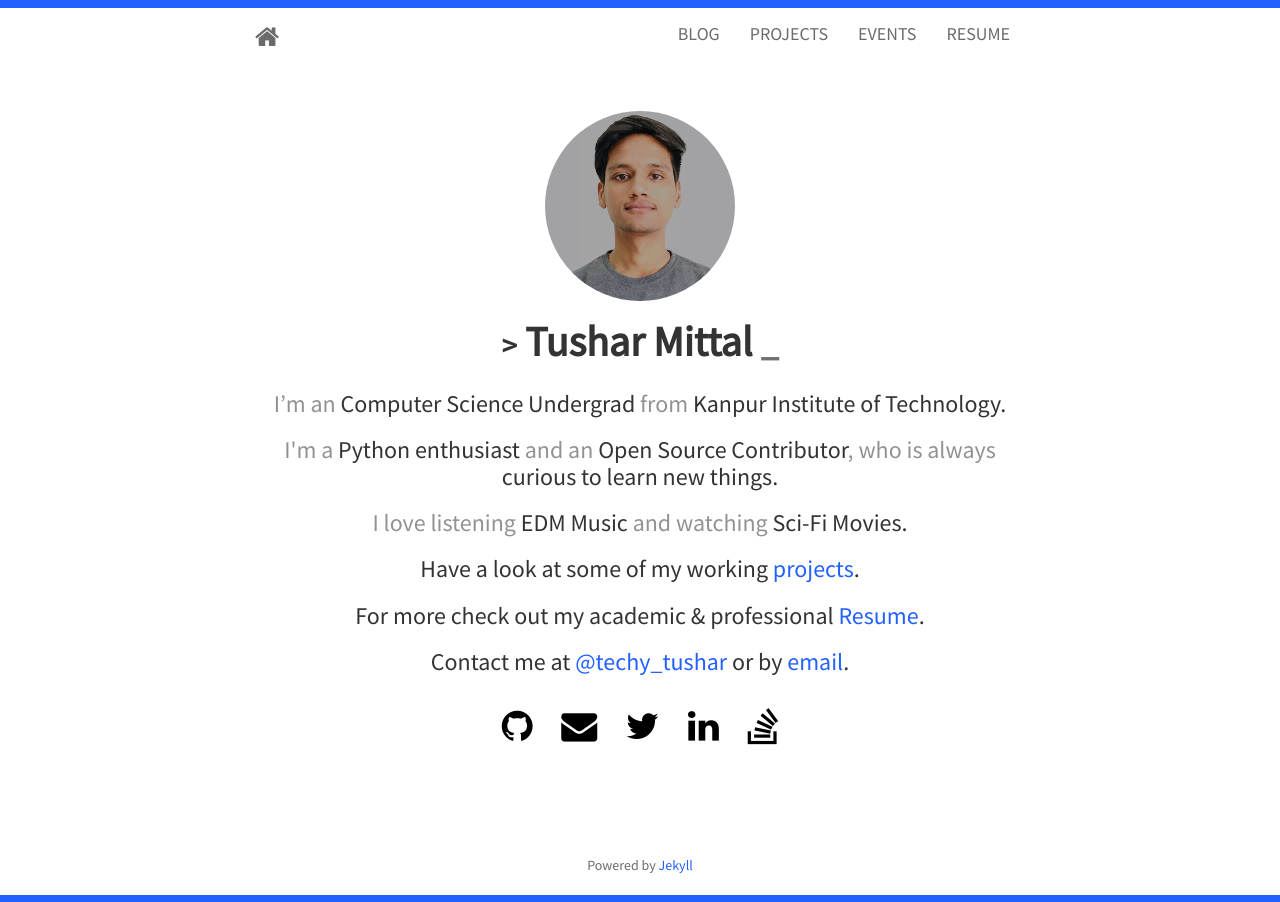
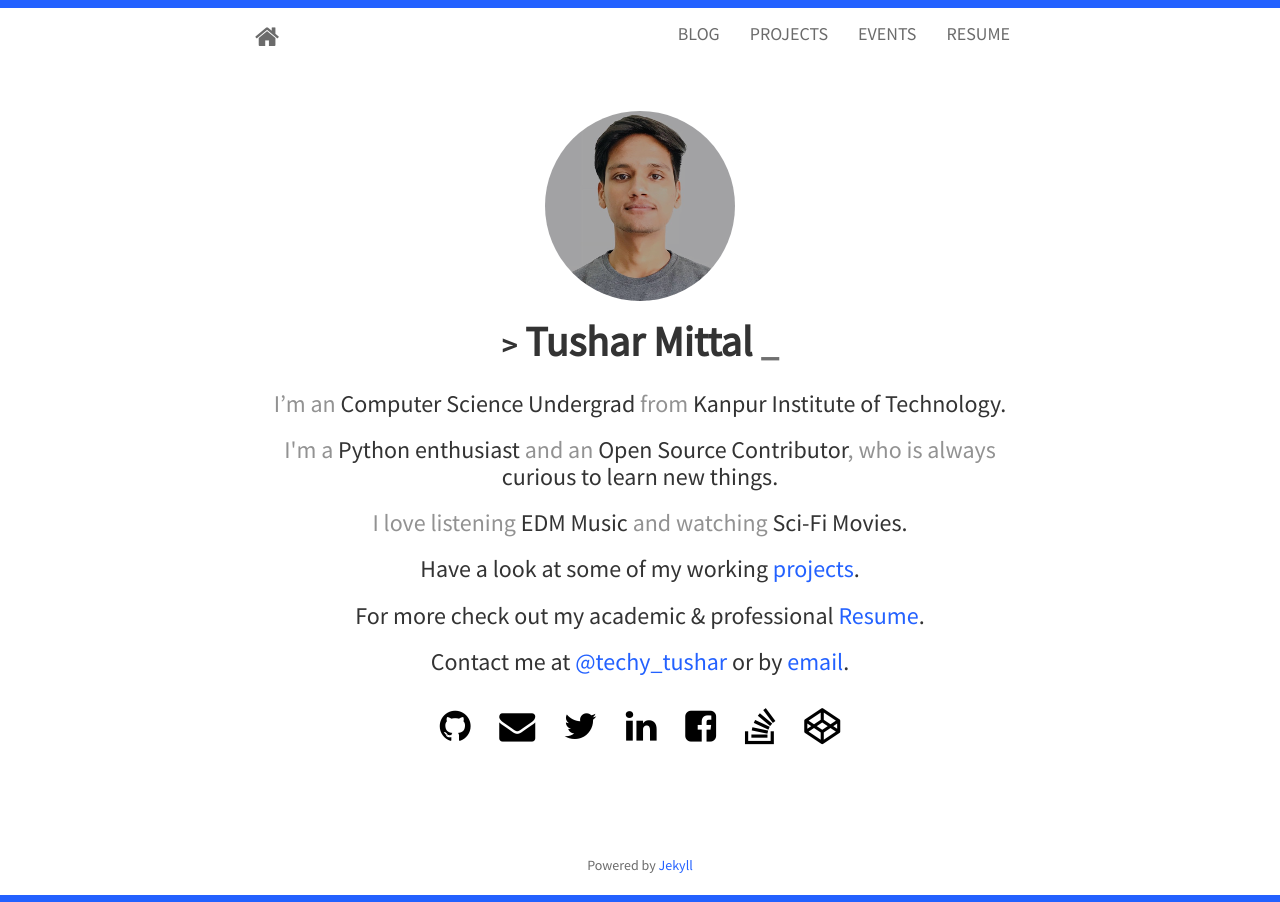
Before and after one commit to techytushar/techytushar.github.io, a Jekyll site: the page built from index.html, in a window 1280 px wide. Built offline with Jekyll 4.4.1, drawn with Linux system fonts in a browser that asks for light colours; nearby versions of some CDN libraries; the list of posts is cut into pages by our own code.

Commit message:
added codepen adn facebook logos on front page

```diff
--- a/_config.yml
+++ b/_config.yml
@@ -16,10 +16,12 @@ author: Tushar Mittal
 description: Tushar Mittal's personal blog and portfolio website. Machine Learning enthusiast from Kanpur.
 avatar: profile.png
 email: chiragmittal.mittal@gmail.com
-github: techytushar # username
+github: techytushar
 twitter: techy_tushar
 linkedin: tusharmit
 stackoverflow: users/5679285/tushar-mittal
+codepen: techytushar
+facebook: tusharmit
 disqus: techytushar
 google_analytics: UA-110551930-1
 
--- a/_includes/social.html
+++ b/_includes/social.html
@@ -13,8 +13,14 @@
     {% if site.linkedin %}
 	  <a href="http://linkedin.com/in/{{ site.linkedin }}"><i class="fa fa-linkedin" style="font-size:36px"></i></a>
     {% endif %}
+    {% if site.facebook %}
+        <a href="https://facebook.com/{{ site.facebook }}"><i class="fa fa-facebook-square" style="font-size:36px"></i></a>
+    {%endif%}
     {% if site.stackoverflow %}
 	  <a href="http://stackoverflow.com/{{ site.stackoverflow }}"><i class="fa fa-stack-overflow" style="font-size:36px"></i></a>
     {% endif %}
+    {% if site.codepen %}
+        <a href="https://codepen.io/{{ site.codepen }}"><i class="fa fa-codepen" style="font-size:36px"></i></a>
+    {%endif%}
 	</h4>
 </div>
```
